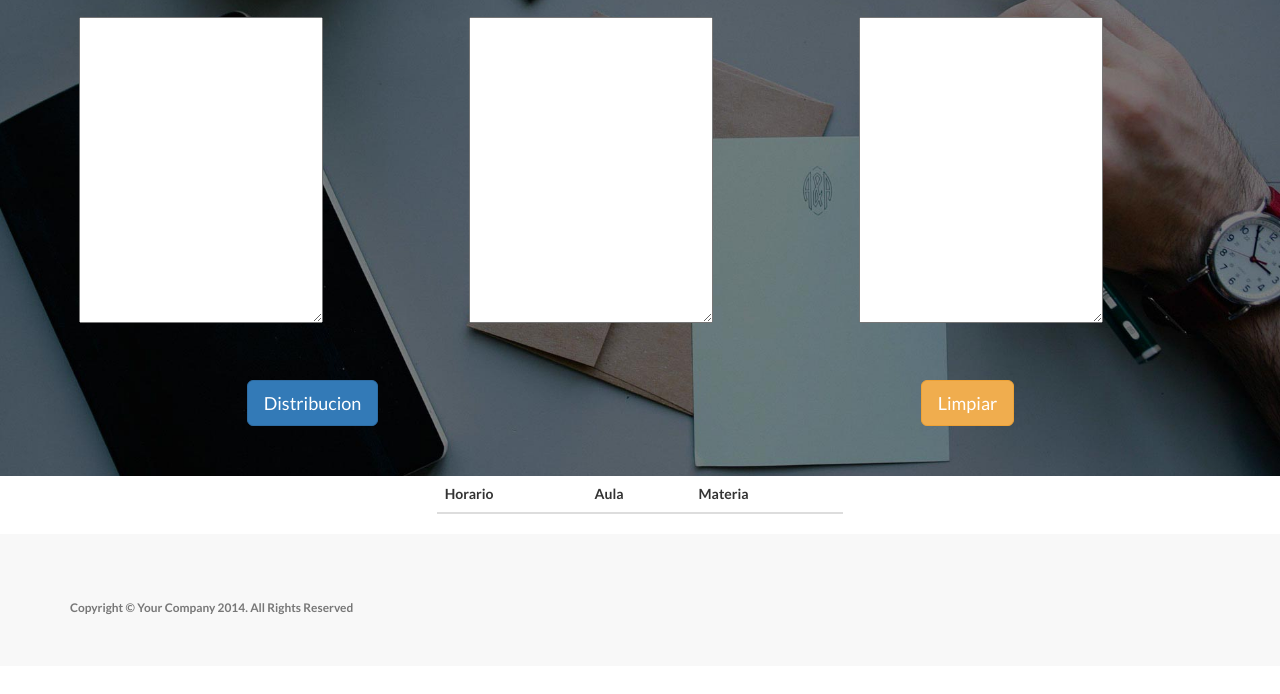
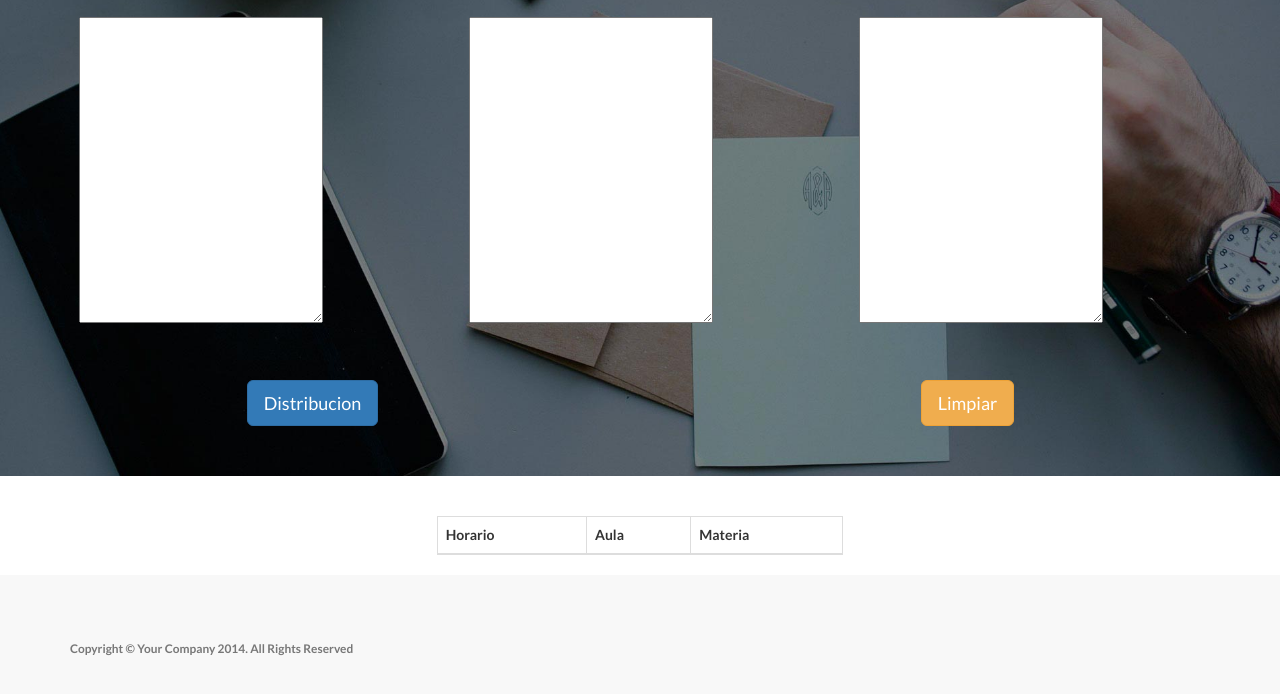
Before and after one commit to kevinPinzon/Distribucion_secciones, a plain HTML site: page index.html in a window 1280 px wide. Shown: the part 174-868 px from the top of the page. Before the commit the page ends 840 px from the top, so only its background shows below. Drawn offline with Linux system fonts and the light colour scheme.

Commit message:
detalles en el index

```diff
--- a/index.html
+++ b/index.html
@@ -100,10 +100,11 @@
 
     </div>
     <!-- /.intro-header -->
+		<br><br>
 		<div class="row">
 			<div class="table-responsive">
 				<div class="col-md-4 col-md-offset-4">
-					<table class="table" id="mytable">
+					<table class="table table-bordered" id="mytable">
 					    <thead>
 					      <tr>
 					        <th>Horario</th>
```
